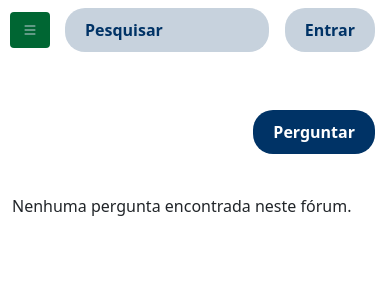
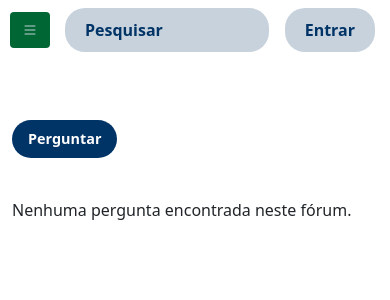
Before and after one commit to unb-mds/2024-1-forUnB, a Django app: template forunb/main/templates/main/forum_detail.html in a window 390 px wide. Shown: the top 300 px of the page. Run offline with Django 4.2, Linux system fonts and the light colour scheme; the template is opened without the code that fills it, so the values that code supplies are empty.

Commit message:
style: improving forum page responsiveness

```diff
--- a/forunb/static/css/styles.css
+++ b/forunb/static/css/styles.css
@@ -193,18 +193,34 @@ button:focus, a:focus, .btn:focus {
     margin-bottom: 30px;
     width: 100%; /* Certifica-se de que a linha ocupe toda a largura disponível */
     display: flex;
-    justify-content: space-between;
+    justify-content: flex-start;
     align-items: center;
     background-color: #ffffff;
 }
 
 .forum-title {
-    font-size: 3rem;
+    font-size: 2.5rem;
     font-weight: bold;
     color: #003366;
-    margin-bottom: 0; /* Remove o espaço abaixo do título */
+    margin-bottom: 0;
     padding: 0;
+    text-align: left;
 }
+
+.btn-question {
+    background-color: #003366;
+    color: #ffffff;
+    font-weight: bolder;
+    border: none;
+    padding: 10px 20px;
+    border-radius: 20px;
+    margin-left: 0;
+}
+
+.btn-question:hover {
+    background-color: #02305e;
+}
+
 
 .questions-container {
     overflow-y: auto; /* Habilita a rolagem vertical */
@@ -257,11 +273,6 @@ button:focus, a:focus, .btn:focus {
     color: inherit; /* Garante que a cor do ícone herde a cor do texto */
 }
 
-/* Remove o destaque de clique (focus) */
-.btn-like:focus, .btn-info:focus {
-    outline: none;
-}
-
 .question-title {
     font-size: 1.5rem;
     color: #003366;
@@ -283,15 +294,62 @@ button:focus, a:focus, .btn:focus {
     margin-bottom: 20px;
 }
 
-.btn-question {
-    background-color: #003366;
-    color: #ffffff;
-    font-weight: bolder;
-    border: none;
-    padding: 10px 20px;
-    border-radius: 20px;
+/* Ajustes para telas menores que 992px */
+@media (max-width: 992px) {
+    .forum-header {
+        flex-direction: column;
+        align-items: flex-start; /* Alinhar elementos à esquerda */
+        padding-left: 0px;
+    }
+
+    .forum-title {
+        font-size: 2rem;
+        margin-bottom: 10px;
+        text-align: left;
+        width: 100%;
+    }
+
+    .btn-question {
+        width: auto;
+        align-self: flex-start;
+        padding: 8px 16px; /* Reduz o padding do botão */
+        font-size: 0.9rem; /* Reduz o tamanho da fonte do botão */
+    }
+
+    .question-title {
+        font-size: 1.25rem;
+    }
+
+    .question-description {
+        font-size: 1rem;
+    }
 }
 
-.btn-question:hover {
-    background-color: #02305e;
+/* Ajustes para telas menores que 576px */
+@media (max-width: 576px) {
+    .forum-header {
+        flex-direction: column;
+        align-items: flex-start; /* Alinhar elementos à esquerda */
+        padding-left: 0px;
+    }
+
+    .forum-title {
+        font-size: 1.5rem;
+        margin-bottom: 10px;
+        text-align: left;
+        width: 100%;
+    }
+
+    .btn-question {
+        width: auto;
+        align-self: flex-start;
+    }
+
+    .question-title {
+        font-size: 1.1rem;
+    }
+
+    .question-description {
+        font-size: 0.95rem;
+    }
 }
```
